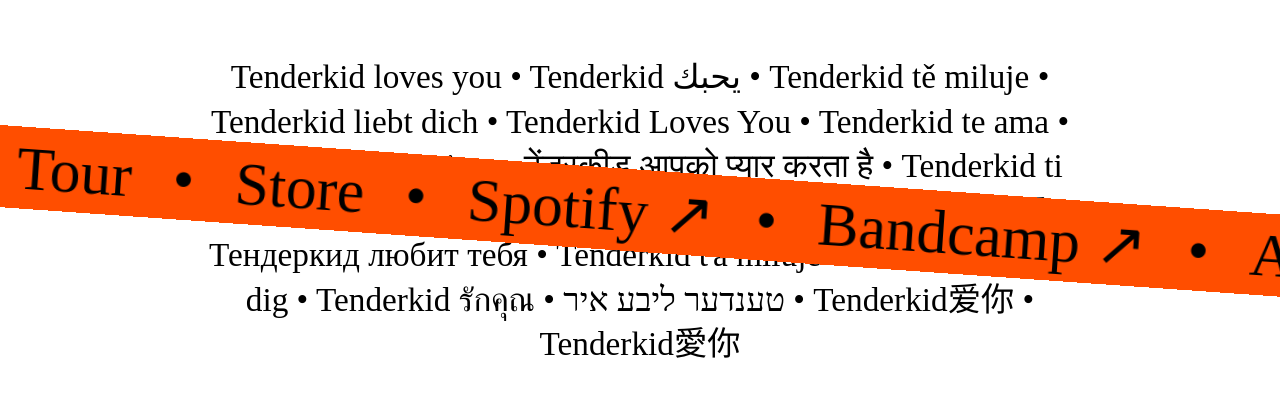
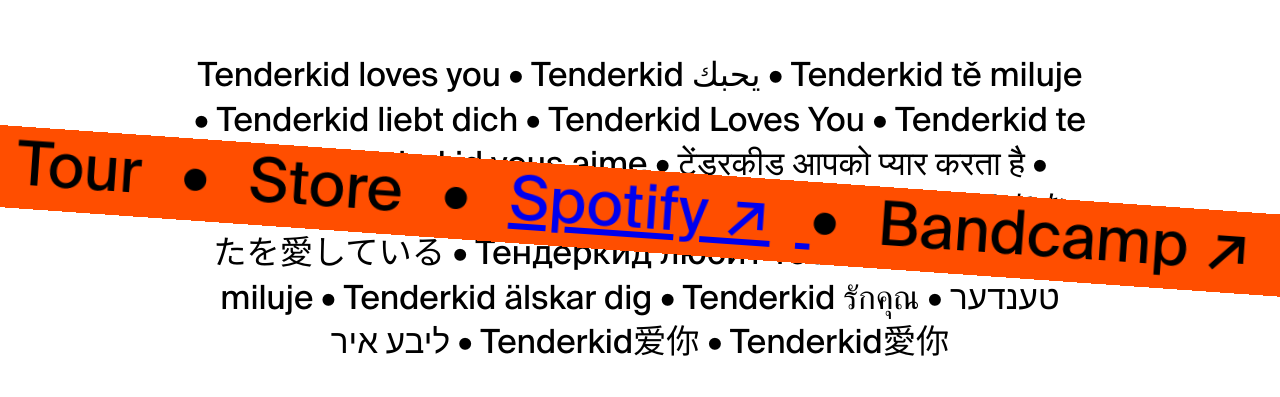
Before and after one commit to tylermcrobert/tenderkid-www, a plain HTML site: page index.html in a window 1280 px wide. Shown: the part 189-586 px from the top of the page. Drawn offline with Linux system fonts and the light colour scheme.

Commit message:
Added fonts

```diff
--- a/assets/style.css
+++ b/assets/style.css
@@ -1,13 +1,19 @@
 <style>
   * {
-    user-select: none;
+    user-select: none!important;
   }
+
+  @font-face {
+    font-family: 'suisse';
+    src: url(fonts/SuisseIntl-Book.otf);
+  }
+
   html,
   body {
     height: 100%;
   }
   body {
-    font-family: suisseintl-book;
+    font-family: 'suisse', helvetica, sans-serif;
     font-size: 2.6vw;
     text-align: center;
     display: flex;
--- a/index.html
+++ b/index.html
@@ -11,7 +11,9 @@
         •
         <div class="item">Store</div>
         •
-        <div class="item">Spotify ↗</div>
+        <a href="https://open.spotify.com/artist/4S1xkxw66ybKlmuDQ8lcXN">
+          <div class="item">Spotify ↗</div>
+        </a>
         •
         <div class="item">Bandcamp ↗</div>
         •
```
Also changed, not shown: assets/fonts/SuisseIntl-Book.otf (added).
